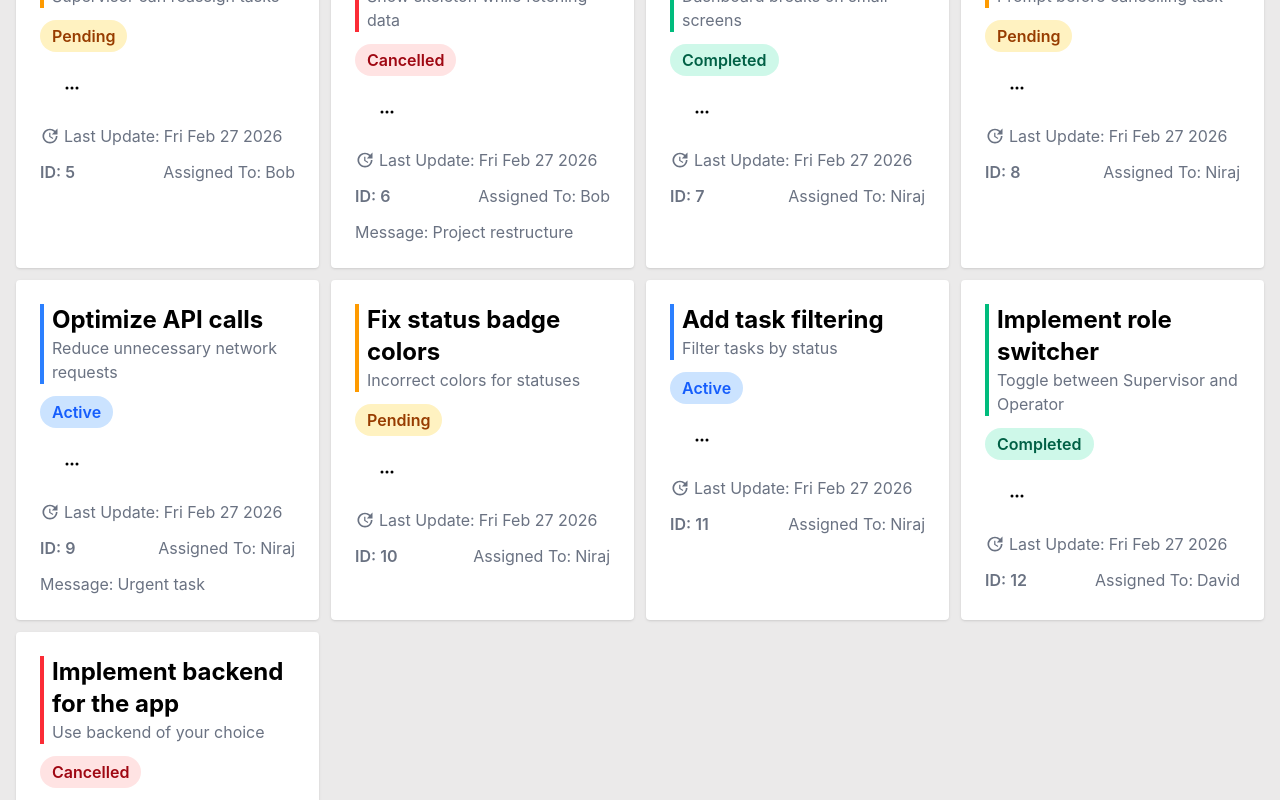
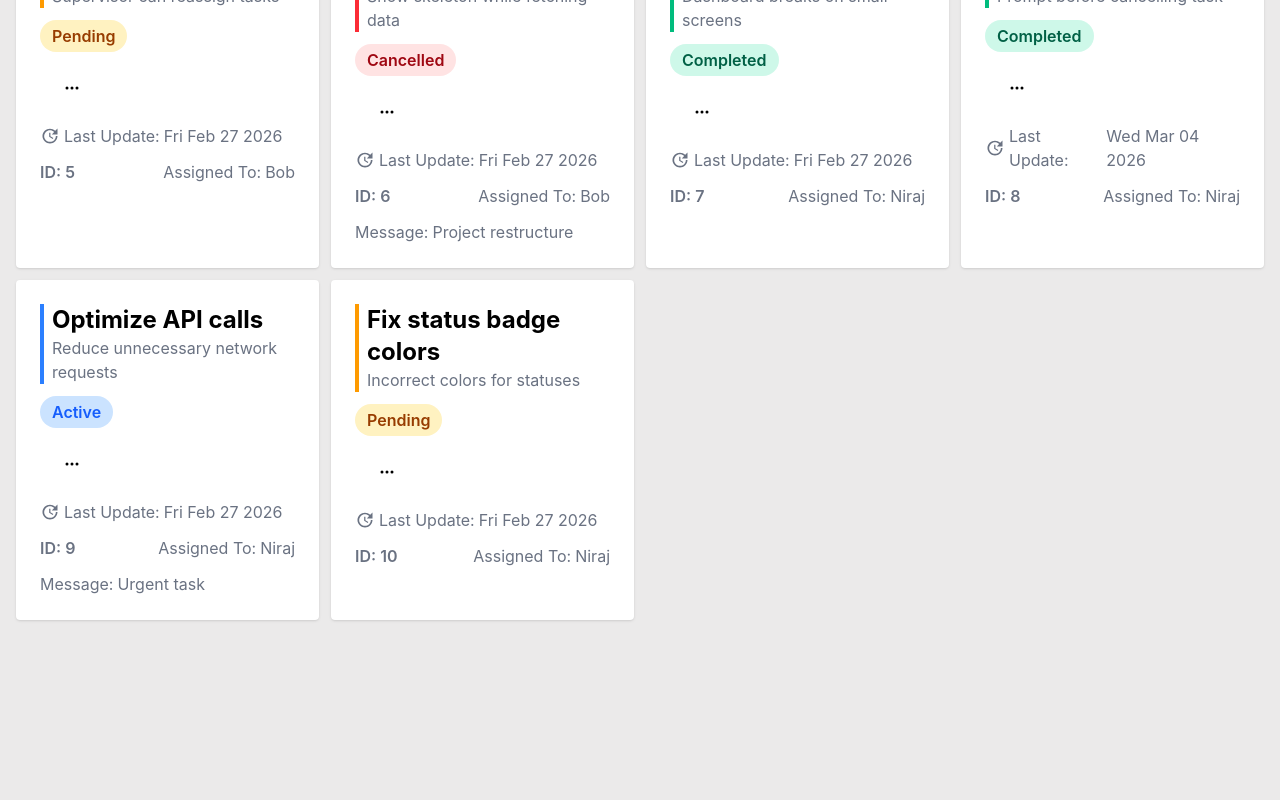
Before and after one commit to nierforprogramming/request-dashboard, a React (Vite) app: page /supervisor in a window 1280 px wide. Shown: the part 1080-1880 px from the top of the page. After the commit the page ends 1740 px from the top, so only its background shows below. Built offline with nearby package versions, Linux system fonts and the light colour scheme; data requests are answered from the project's data file.

Commit message:
Rebuild using local state

```diff
--- a/db/data.json
+++ /dev/null
@@ -1,121 +0,0 @@
-{
-  "tasks": [
-    {
-      "id": "1",
-      "title": "Fix login validation bug",
-      "content": "Users can submit empty password field",
-      "status": "Pending",
-      "lastUpdate": "Fri Feb 27 2026",
-      "assignedTo": "Charlie",
-      "supervisorMessage": ""
-    },
-    {
-      "id": "2",
-      "title": "Update dashboard UI",
-      "content": "Improve spacing and card alignment",
-      "status": "Active",
-      "lastUpdate": "Fri Feb 27 2026",
-      "assignedTo": "Bob",
-      "supervisorMessage": "No longer needed"
-    },
-    {
-      "id": "3",
-      "title": "Add search functionality",
-      "content": "Implement search filter for tasks",
-      "status": "Active",
-      "lastUpdate": "Fri Feb 27 2026",
-      "assignedTo": "Charlie",
-      "supervisorMessage": "No need"
-    },
-    {
-      "id": "4",
-      "title": "Fix API timeout issue",
-      "content": "Requests taking too long to respond",
-      "status": "Completed",
-      "lastUpdate": "Fri Feb 27 2026",
-      "assignedTo": "David",
-      "supervisorMessage": ""
-    },
-    {
-      "id": "5",
-      "title": "Implement task reassignment",
-      "content": "Supervisor can reassign tasks",
-      "status": "Pending",
-      "lastUpdate": "Fri Feb 27 2026",
-      "assignedTo": "Bob",
-      "supervisorMessage": ""
-    },
-    {
-      "id": "6",
-      "title": "Add loading skeleton",
-      "content": "Show skeleton while fetching data",
-      "status": "Cancelled",
-      "lastUpdate": "Fri Feb 27 2026",
-      "assignedTo": "Bob",
-      "supervisorMessage": "Project restructure"
-    },
-    {
-      "id": "7",
-      "title": "Fix mobile responsiveness",
-      "content": "Dashboard breaks on small screens",
-      "status": "Completed",
-      "lastUpdate": "Fri Feb 27 2026",
-      "assignedTo": "Niraj",
-      "supervisorMessage": ""
-    },
-    {
-      "id": "8",
-      "title": "Add cancel confirmation",
-      "content": "Prompt before cancelling task",
-      "status": "Pending",
-      "lastUpdate": "Fri Feb 27 2026",
-      "assignedTo": "Niraj",
-      "supervisorMessage": ""
-    },
-    {
-      "id": "9",
-      "title": "Optimize API calls",
-      "content": "Reduce unnecessary network requests",
-      "status": "Active",
-      "lastUpdate": "Fri Feb 27 2026",
-      "assignedTo": "Niraj",
-      "supervisorMessage": "Urgent task"
-    },
-    {
-      "id": "10",
-      "title": "Fix status badge colors",
-      "content": "Incorrect colors for statuses",
-      "status": "Pending",
-      "lastUpdate": "Fri Feb 27 2026",
-      "assignedTo": "Niraj",
-      "supervisorMessage": ""
-    },
-    {
-      "id": "11",
-      "title": "Add task filtering",
-      "content": "Filter tasks by status",
-      "status": "Active",
-      "lastUpdate": "Fri Feb 27 2026",
-      "assignedTo": "Niraj",
-      "supervisorMessage": ""
-    },
-    {
-      "id": "12",
-      "title": "Implement role switcher",
-      "content": "Toggle between Supervisor and Operator",
-      "status": "Completed",
-      "lastUpdate": "Fri Feb 27 2026",
-      "assignedTo": "David",
-      "supervisorMessage": ""
-    },
-    {
-      "id": "13",
-      "title": "Implement backend for the app",
-      "content": "Use backend of your choice",
-      "status": "Cancelled",
-      "lastUpdate": "Fri Feb 27 2026",
-      "assignedTo": "Niraj",
-      "supervisorMessage": "No need"
-    }
-  ]
-}
--- a/src/api/tasks.js
+++ /dev/null
@@ -1,30 +0,0 @@
-import { baseURL } from "../assets";
-import { fetchAPI } from "./errorHandler";
-
-// All tasks
-export const getTasks = async () => {
-  const result = await fetchAPI(`${baseURL}/tasks`);
-
-  if (!result.success) {
-    // Keep the error in the result
-    return { success: false, error: result.error };
-  }
-
-  return { success: true, data: result.data };
-};
-
-// Updates the status
-export const updateTaskStatusAPI = async (taskId, payload) => {
-  return await fetchAPI(`${baseURL}/tasks/${taskId}`, {
-    method: "PATCH",
-    body: JSON.stringify(payload),
-  });
-};
-
-// Reassigning the tasks
-export const reassignTaskAPI = async (taskId, payload) => {
-  return await fetchAPI(`${baseURL}/tasks/${taskId}`, {
-    method: "PATCH",
-    body: JSON.stringify(payload),
-  });
-};
--- a/src/assets/index.js
+++ b/src/assets/index.js
@@ -72,8 +72,6 @@ export const navlinks = [
   },
 ];
 
-export const baseURL = "http://localhost:3000";
-
 export const filterByStatus = [
   "Pending",
   "Active",
--- a/src/components/OperatorView.jsx
+++ b/src/components/OperatorView.jsx
@@ -19,8 +19,6 @@ const OperatorView = ({ tasks }) => {
     if (filterText === "All Tasks") return tasks;
     return tasks.filter((task) => task.status === filterText);
   }, [tasks, filterText]);
-
-  console.log(tasks);
 
   return (
     <>
--- a/src/components/SupervisorView.jsx
+++ b/src/components/SupervisorView.jsx
@@ -14,10 +14,6 @@ const SupervisorView = ({ tasks }) => {
   useEffect(() => {
     setRole(roleData[0]);
   }, [setRole]);
-
-  {
-    console.log(tasks);
-  }
 
   return (
     <>
--- a/src/components/TaskCard.jsx
+++ b/src/components/TaskCard.jsx
@@ -16,7 +16,6 @@ const TaskCard = ({
   const bgColor = statusColor[status].bgColor;
   const color = statusColor[status].color;
   const borderColor = statusColor[status].borderColor;
-  console.log(message);
 
   return (
     <div
--- a/src/contexts/tasks.context.jsx
+++ b/src/contexts/tasks.context.jsx
@@ -1,26 +1,202 @@
-import { createContext, useEffect, useMemo, useState } from "react";
-import { getTasks, reassignTaskAPI, updateTaskStatusAPI } from "../api/tasks";
+import { createContext, useEffect, useMemo, useReducer, useState } from "react";
 
 const TasksContext = createContext();
 
+const TasksData = [
+  {
+    id: "1",
+    title: "Fix login validation bug",
+    content: "Users can submit empty password field",
+    status: "Pending",
+    lastUpdate: "Fri Feb 27 2026",
+    assignedTo: "Charlie",
+    supervisorMessage: "",
+  },
+  {
+    id: "2",
+    title: "Update dashboard UI",
+    content: "Improve spacing and card alignment",
+    status: "Active",
+    lastUpdate: "Fri Feb 27 2026",
+    assignedTo: "Bob",
+    supervisorMessage: "No longer needed",
+  },
+  {
+    id: "3",
+    title: "Add search functionality",
+    content: "Implement search filter for tasks",
+    status: "Active",
+    lastUpdate: "Fri Feb 27 2026",
+    assignedTo: "Charlie",
+    supervisorMessage: "No need",
+  },
+  {
+    id: "4",
+    title: "Fix API timeout issue",
+    content: "Requests taking too long to respond",
+    status: "Completed",
+    lastUpdate: "Fri Feb 27 2026",
+    assignedTo: "David",
+    supervisorMessage: "",
+  },
+  {
+    id: "5",
+    title: "Implement task reassignment",
+    content: "Supervisor can reassign tasks",
+    status: "Pending",
+    lastUpdate: "Fri Feb 27 2026",
+    assignedTo: "Bob",
+    supervisorMessage: "",
+  },
+  {
+    id: "6",
+    title: "Add loading skeleton",
+    content: "Show skeleton while fetching data",
+    status: "Cancelled",
+    lastUpdate: "Fri Feb 27 2026",
+    assignedTo: "Bob",
+    supervisorMessage: "Project restructure",
+  },
+  {
+    id: "7",
+    title: "Fix mobile responsiveness",
+    content: "Dashboard breaks on small screens",
+    status: "Completed",
+    lastUpdate: "Fri Feb 27 2026",
+    assignedTo: "Niraj",
+    supervisorMessage: "",
+  },
+  {
+    id: "8",
+    title: "Add cancel confirmation",
+    content: "Prompt before cancelling task",
+    status: "Completed",
+    lastUpdate: "Wed Mar 04 2026",
+    assignedTo: "Niraj",
+    supervisorMessage: "",
+  },
+  {
+    id: "9",
+    title: "Optimize API calls",
+    content: "Reduce unnecessary network requests",
+    status: "Active",
+    lastUpdate: "Fri Feb 27 2026",
+    assignedTo: "Niraj",
+    supervisorMessage: "Urgent task",
+  },
+  {
+    id: "10",
+    title: "Fix status badge colors",
+    content: "Incorrect colors for statuses",
+    status: "Pending",
+    lastUpdate: "Fri Feb 27 2026",
+    assignedTo: "Niraj",
+    supervisorMessage: "",
+  },
+];
+
+const inititalState = {
+  requests: TasksData,
+  currentIndex: 0,
+};
+
+// Helper function to change status automatically
+const nextStatus = (status) => {
+  switch (status) {
+    case "Pending":
+      return "Active";
+
+    case "Active":
+      return "Completed";
+
+    case "Completed":
+      return "Cancelled";
+
+    case "Cancelled":
+      return "Pending";
+
+    default:
+      return status;
+  }
+};
+
+// Every state change is done by one dispatch
+function reducer(state, action) {
+  switch (action.type) {
+    // Manual update like PATCH but local
+    case "UPDATE_STATUS": {
+      const { id, status, supervisorMessage = "" } = action.payload;
+
+      const updated = state.requests.map((request) => {
+        if (request.id !== id) return request;
+
+        return {
+          ...request,
+          status,
+          lastUpdate: new Date().toDateString(),
+          supervisorMessage: supervisorMessage.trim()
+            ? supervisorMessage.trim()
+            : request.supervisorMessage,
+        };
+      });
+
+      return { ...state, requests: updated };
+    }
+
+    case "REASSIGN_TASK": {
+      const { id, assignedTo, supervisorMessage = "" } = action.payload;
+
+      const updated = state.requests.map((request) => {
+        if (request.id !== id) return request;
+
+        return {
+          ...request,
+          assignedTo,
+          lastUpdate: new Date().toDateString(),
+          supervisorMessage: supervisorMessage.trim()
+            ? supervisorMessage.trim()
+            : request.supervisorMessage,
+        };
+      });
+
+      return { ...state, requests: updated };
+    }
+    case "TICK": {
+      const updated = state.requests.map((task, index) => {
+        if (index !== state.currentIndex) return task;
+
+        return {
+          ...task,
+          status: nextStatus(task.status),
+          lastUpdate: new Date().toDateString(),
+        };
+      });
+
+      return {
+        ...state,
+        requests: updated,
+        currentIndex: (state.currentIndex + 1) % state.requests.length,
+      };
+    }
+    default:
+      return state;
+  }
+}
+
 function TasksProvider({ children }) {
-  const [tasks, setTasks] = useState([]);
   const [error, setError] = useState(null);
   const [filterText, setFilterText] = useState("All Tasks");
   const [role, setRole] = useState("");
+  const [state, dispatch] = useReducer(reducer, inititalState);
+
+  const tasks = state.requests;
 
   useEffect(() => {
-    const _getTasks = async () => {
-      const res = await getTasks();
-      if (!res.success) {
-        return setError(res.error);
-      }
+    const id = setInterval(() => {
+      dispatch({ type: "TICK" });
+    }, 3000);
 
-      setError(null);
-      setTasks(res.data);
-    };
-
-    _getTasks();
+    return () => clearInterval(id);
   }, []);
 
   // Getting status Tasks
@@ -93,7 +269,6 @@ function TasksProvider({ children }) {
     nextStatus,
     supervisorMessage = "",
   ) => {
-    const id = Number(taskId);
     const payload = {
       status: nextStatus,
       lastUpdate: new Date().toDateString(),
@@ -104,22 +279,19 @@ function TasksProvider({ children }) {
       payload.supervisorMessage = supervisorMessage.trim();
     }
 
-    const res = await updateTaskStatusAPI(id, payload);
-    if (!res.success) {
-      setError(res.error);
-      return;
-    }
-
     //Local state update
-    setTasks((prev) =>
-      prev.map((task) => (task.id === taskId ? { ...task, ...payload } : task)),
-    );
+    dispatch({
+      type: "UPDATE_STATUS",
+      payload: {
+        id: taskId,
+        status: nextStatus,
+        supervisorMessage,
+      },
+    });
   };
 
   // Reassign tasks
   const reassignTask = async (taskId, nextAgent, message = "") => {
-    const id = Number(taskId);
-
     const payload = {
       assignedTo: nextAgent,
       lastUpdate: new Date().toDateString(),
@@ -127,16 +299,14 @@ function TasksProvider({ children }) {
 
     if (message?.trim()) payload.supervisorMessage = message.trim();
 
-    const res = await reassignTaskAPI(id, payload);
-    if (!res.success) {
-      setError(res.error);
-      return;
-    }
-
-    setTasks((prev) =>
-      prev.map((task) => (task.id === taskId ? { ...task, ...payload } : task)),
-    );
-
+    dispatch({
+      type: "REASSIGN_TASK",
+      payload: {
+        id: taskId,
+        assignedTo: nextAgent,
+        supervisorMessage: message,
+      },
+    });
     return;
   };
 
@@ -170,6 +340,7 @@ function TasksProvider({ children }) {
         updateTaskStatus,
         getActiveWorkLoad,
         reassignTask,
+        setError,
       }}
     >
       {children}
```
Also changed, not shown: package.json (+1 -6 lines), src/api/errorHandler.js (deleted, +0 -46 lines), 2 other files (tests, documents, lock files or other folders).
